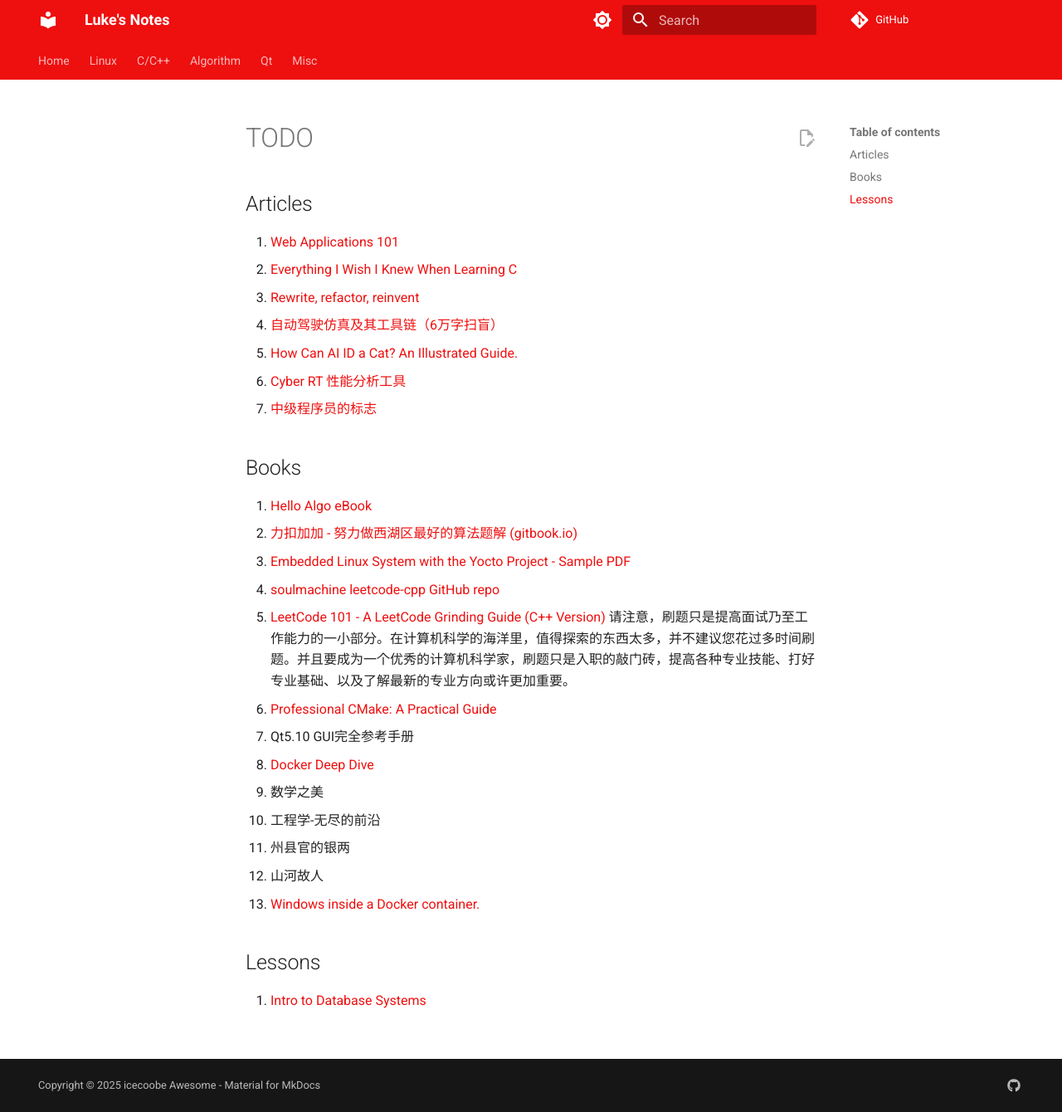
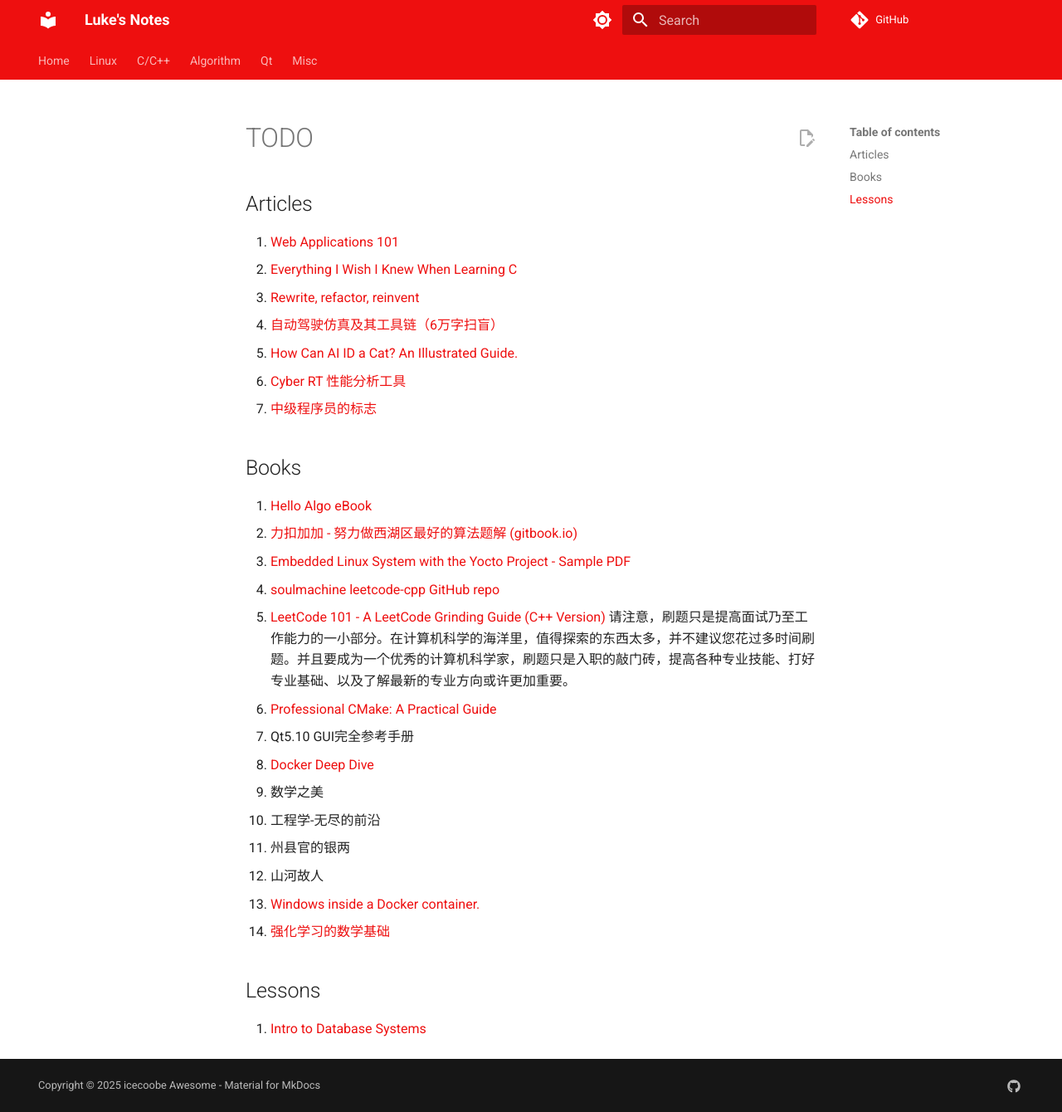
Before and after one commit to icecoobe/notes, an MkDocs documentation site: the page built from docs/TODO.md, in a window 1280 px wide and 1340 px high. Shown: the whole window at 83% size. Built offline with MkDocs 1.6.1 and Material for MkDocs 9.7.7, drawn with Linux system fonts in a browser that asks for light colours; comment, search, counter and statistics services are not loaded.

Commit message:
Add reinforcement learning book to TODO.md
Co-authored-by: icecoobe <1868736+icecoobe@users.noreply.github.com>

```diff
--- a/docs/TODO.md
+++ b/docs/TODO.md
@@ -27,6 +27,7 @@
 12. 州县官的银两
 13. 山河故人
 14. [Windows inside a Docker container.](https://github.com/dockur/windows)
+15. [强化学习的数学基础](https://github.com/MathFoundationRL/Book-Mathematical-Foundation-of-Reinforcement-Learning)
 
 ## Lessons
 
```
